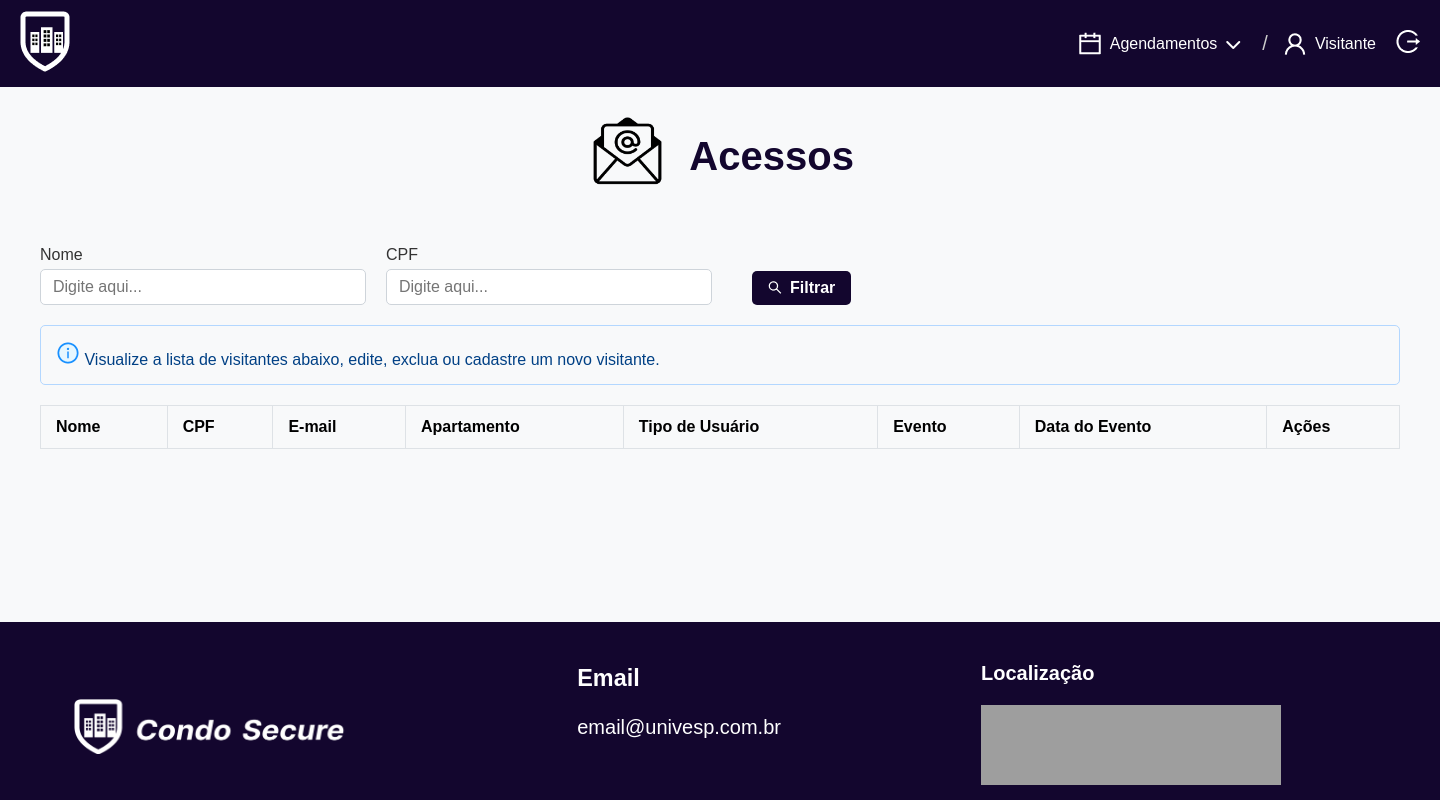
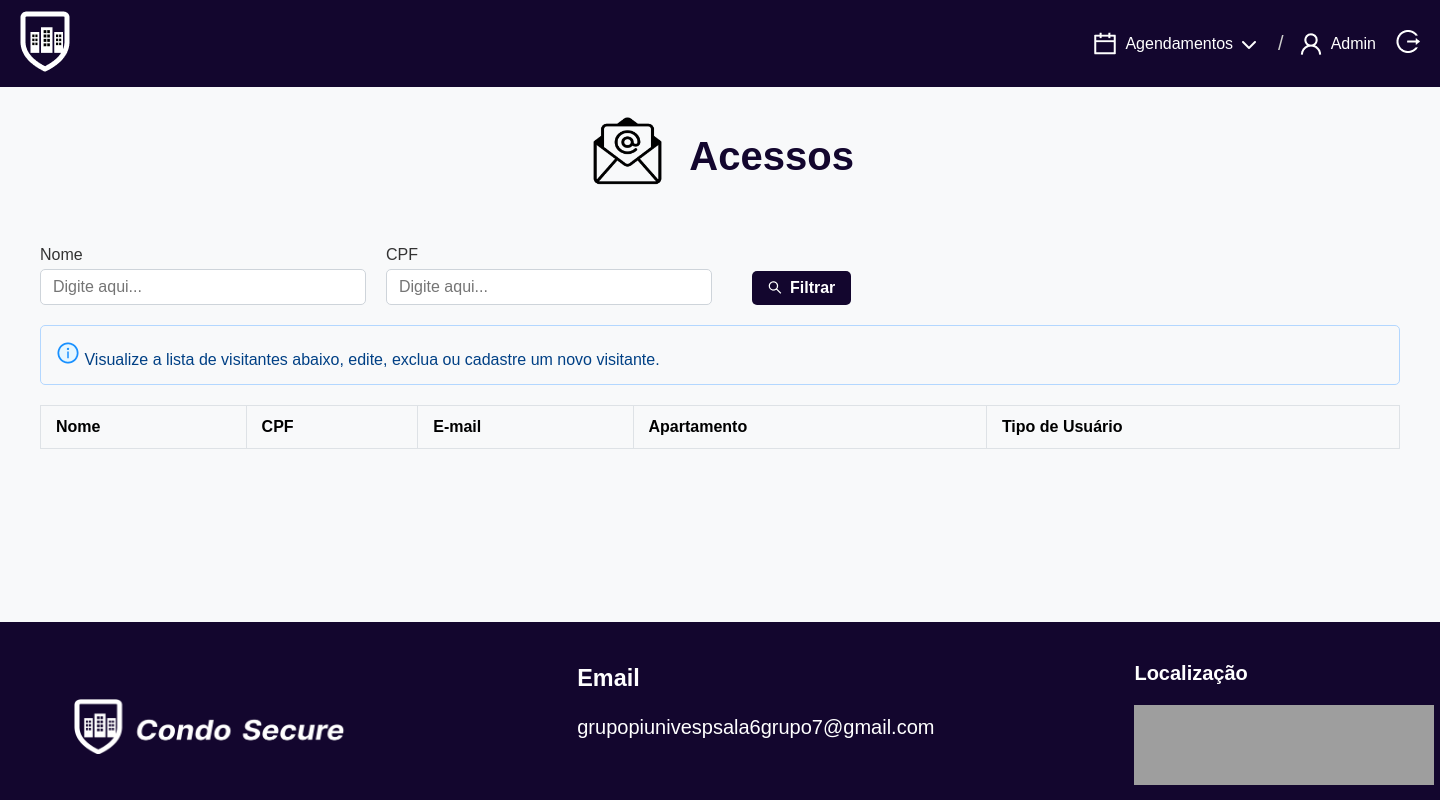
Before and after one commit to larissathie/Projeto-Integrador-II, a Flask app: page /pesquisaNome in a window 1440 px wide. Run offline with Flask 3, Linux system fonts and the light colour scheme; lists and menus that the app fills with data are empty; grey boxes are pictures that could not be loaded.

Commit message:
Ajustes feitos

```diff
--- a/app.py
+++ b/app.py
@@ -196,7 +196,6 @@ def delete(cpf):
     db.session.commit()
     return redirect(url_for('cadastrar_familiares'))
 
-
 #Rota para página salão de festas
 @app.route('/salaoDeFestas', methods=['GET', 'POST'])
 def salaoDeFestas():
@@ -295,7 +294,6 @@ def churrasqueira():
     error = request.args.get('error')
     return render_template('cad_con_churrasqueira.html', nome=nome_usuario, familiares=familiares , error = error)
 
-
 ###ROTA PARA CADASTRO DE EVENTO CHURRASQUEIRA
 @app.route('/cadastro_churrasqueira', methods=['GET', 'POST'])
 def cadEventoChurras():
@@ -365,7 +363,6 @@ def cadEventoChurras():
                          todosEventos=todosEventos,
                          error=error)
 
-
 ## ROTA PARA DELETAR EVENTO
 @app.route('/evento/<int:id>/deleteChurras', methods=('POST',))
 def deleteEventoChurras(id):
@@ -380,7 +377,9 @@ def deleteEventoChurras(id):
 def cadastrar_visitantes_Salao(id):
     eventoCarregado = get_eventos(id)
     convidadosCarregados = get_convidados(id)
-    return render_template('cad_con_salaoF.html', evento = eventoCarregado , convidados = convidadosCarregados)
+    nome = session.get('usuario_nome')
+
+    return render_template('cad_con_salaoF.html', evento = eventoCarregado , convidados = convidadosCarregados , nome=nome)
 
 ## ROTA PARA DELETAR CONVIDADO SALÃO
 @app.route('/<int:id>/deleteConvidadoSalao', methods=('POST',))
@@ -397,8 +396,8 @@ def deleteConvidadoSalao(id):
 def cadastrar_visitantes_Churras(id):
     eventoCarregado = get_eventos(id)
     convidadosCarregados = get_convidados(id)
-    return render_template('cad_con_churrasqueira.html', evento = eventoCarregado , convidados = convidadosCarregados)
-
+    nome = session.get('usuario_nome')
+    return render_template('cad_con_churrasqueira.html', evento = eventoCarregado , convidados = convidadosCarregados, nome=nome)
 
 ## Rota para adicionar visitantes ao evento
 @app.route('/addVisitanteSalao/<int:id>' , methods=['GET','POST'])
@@ -452,12 +451,10 @@ def adicionarVisitanteChurras(id):
       return redirect(url_for('cadastrar_visitantes_Churras', id = idEvento))
     return render_template('cad_con_churrasqueira.html')
 
-
 ### ROTA PARA CRIAR USUÁRIOS / MORADORES
 @app.route('/criar', methods=['GET','POST'])
 def cadastrar_usuario():
     if request.method == 'POST':
-        # Corrigindo os nomes dos campos (devem ser iguais ao "name" no HTML)
         form_nome = request.form['nome'].lower()
         form_email = request.form['email'].lower()
         form_cpf = request.form['cpf']
@@ -468,32 +465,31 @@ def cadastrar_usuario():
         # Validações
         if not all([form_nome, form_email, form_cpf, form_ap, form_senha, form_admin]):
             flash('Todos os campos são obrigatórios!', 'error')
-            return render_template('p_cadastrar_morador.html', error="Todos os campos são obrigatórios!")
+            return redirect(url_for('Cadastrar_moradores'))
 
-        # ✅ CORREÇÃO: Converter CPF para int e validar
+        # Converte CPF para int e validar
         try:
             cpf_int = int(form_cpf)
         except ValueError:
             flash('CPF deve conter apenas números!', 'error')
-            return render_template('p_cadastrar_morador.html', error="CPF deve conter apenas números!")
+            return redirect(url_for('Cadastrar_moradores'))
 
-        # ✅ CORREÇÃO: Usar cpf_int na consulta
+        # Usar cpf_int na consulta
         usuario_existente = Usuario.query.filter_by(cpf=cpf_int).first()
         if usuario_existente:
             flash('CPF já cadastrado no sistema!', 'error')
-            return render_template('p_cadastrar_morador.html', error="CPF Já Cadastrado!")
+            return redirect(url_for('Cadastrar_moradores'))
 
         # Verificar se email já existe
         email_existente = Usuario.query.filter_by(email=form_email).first()
         if email_existente:
             flash('Email já cadastrado no sistema!', 'error')
-            return render_template('p_cadastrar_morador.html', error="Email Já Cadastrado!")
+            return redirect(url_for('Cadastrar_moradores'))
 
-        # ✅ CORREÇÃO: Usar cpf_int na criação do usuário
         # Criar novo usuário
         try:
             novo_usuario = Usuario(
-                cpf=cpf_int,  # ✅ AGORA É INT
+                cpf=cpf_int,
                 nome=form_nome,
                 apartamento=form_ap,
                 email=form_email,
@@ -503,16 +499,13 @@ def cadastrar_usuario():
             db.session.add(novo_usuario)
             db.session.commit()
             flash('Usuário cadastrado com sucesso!', 'success')
-            return redirect(url_for('cadastrar_usuario'))
+            return redirect(url_for('Cadastrar_moradores'))
         except Exception as e:
             db.session.rollback()
             flash(f'Erro ao cadastrar usuário: {str(e)}', 'error')
-            return render_template('p_cadastrar_morador.html', error="Erro ao cadastrar usuário")
+            return redirect(url_for('Cadastrar_moradores'))
 
-    return render_template('p_cadastrar_morador.html')
-
-
-
+    return redirect(url_for('Cadastrar_moradores'))
 
 ### ROTA PARA EXCLUIR USUÁRIOS / MORADORES
 @app.route('/excluir_morador/<int:cpf>', methods=['POST'])
@@ -546,6 +539,7 @@ def excluir_morador(cpf):
 ## ROTA PARA PESQUISAR ACESSO
 @app.route('/pesquisaNome', methods=['GET','POST'])
 def pesquisaAcesso():
+    nome = session.get('usuario_nome')
     if request.method == 'POST':
         form_nome = request.form['nome'].strip().lower() if request.form['nome'] else None
         form_cpf = request.form['cpf'].strip() if request.form['cpf'] else None
@@ -553,7 +547,7 @@ def pesquisaAcesso():
         # Se ambos os campos estão vazios
         if not form_nome and not form_cpf:
             flash('Preencha pelo menos um campo para pesquisar!', 'error')
-            return render_template('pesquisar_acessos.html')
+            return render_template('pesquisar_acessos.html', nome=nome)
 
         # Pesquisa por CPF (tem prioridade)
         if form_cpf:
@@ -569,7 +563,7 @@ def pesquisaAcesso():
                 # Buscar em Familiares
                 familiar = Familiar.query.filter_by(cpf_visitante=cpf_int).all()
                 if familiar:
-                    tipoDeAcesso = 'Familiar'
+                    tipoDeAcesso = 'Visitante'
                     return render_template('pesquisar_acessos.html', pessoa=familiar, tipoDePessoa=tipoDeAcesso)
 
                 # Buscar em Convidados (CPF é string aqui)
@@ -578,11 +572,11 @@ def pesquisaAcesso():
                     tipoDeAcesso = 'Convidado'
                     convidadoEncontrado = convidado[0] if convidado else None
                     eventoEncontrado = Espaco.query.filter_by(id=convidadoEncontrado.id_agendamento).first() if convidadoEncontrado else None
-                    return render_template('pesquisar_acessos.html', pessoa=convidado, tipoDePessoa=tipoDeAcesso, evento=eventoEncontrado)
+                    return render_template('pesquisar_acessos.html', pessoa=convidado, tipoDePessoa=tipoDeAcesso, evento=eventoEncontrado, nome=nome)
 
             except ValueError:
                 flash('CPF deve conter apenas números!', 'error')
-                return render_template('pesquisar_acessos.html')
+                return render_template('pesquisar_acessos.html', nome=nome)
 
         # Pesquisa por NOME (se CPF não foi preenchido ou não encontrou)
         if form_nome:
@@ -590,7 +584,7 @@ def pesquisaAcesso():
             morador = Usuario.query.filter(Usuario.nome.ilike(f'%{form_nome}%')).all()
             if morador:
                 tipoDeAcesso = 'Morador'
-                return render_template('pesquisar_acessos.html', pessoa=morador, tipoDePessoa=tipoDeAcesso)
+                return render_template('pesquisar_acessos.html', pessoa=morador, tipoDePessoa=tipoDeAcesso, nome=nome)
 
             # Buscar em Convidados
             convidado = ConvidadoEvento.query.filter(ConvidadoEvento.nome.ilike(f'%{form_nome}%')).all()
@@ -598,19 +592,19 @@ def pesquisaAcesso():
                 tipoDeAcesso = 'Convidado'
                 convidadoEncontrado = convidado[0] if convidado else None
                 eventoEncontrado = Espaco.query.filter_by(id=convidadoEncontrado.id_agendamento).first() if convidadoEncontrado else None
-                return render_template('pesquisar_acessos.html', pessoa=convidado, tipoDePessoa=tipoDeAcesso, evento=eventoEncontrado)
+                return render_template('pesquisar_acessos.html', pessoa=convidado, tipoDePessoa=tipoDeAcesso, evento=eventoEncontrado, nome=nome)
 
             # Buscar em Familiares
             familiar = Familiar.query.filter(Familiar.nome.ilike(f'%{form_nome}%')).all()
             if familiar:
-                tipoDeAcesso = 'Familiar'
-                return render_template('pesquisar_acessos.html', pessoa=familiar, tipoDePessoa=tipoDeAcesso)
+                tipoDeAcesso = 'Visitante'
+                return render_template('pesquisar_acessos.html', pessoa=familiar, tipoDePessoa=tipoDeAcesso, nome=nome)
 
         # Se não encontrou nada
         flash('Nenhum resultado encontrado!', 'error')
-        return render_template('pesquisar_acessos.html')
+        return render_template('pesquisar_acessos.html', nome=nome)
 
-    return render_template('pesquisar_acessos.html')
+    return render_template('pesquisar_acessos.html', nome=nome)
 
 @app.route('/seu-formulario', methods=['GET', 'POST'])
 def handle_form():
@@ -673,7 +667,5 @@ def get_convidado_unico(idConvidado):
 
 
 
-
-
 if __name__ == '__main__':
     app.run(debug=True)
--- a/templates/cad_con_churrasqueira.html
+++ b/templates/cad_con_churrasqueira.html
@@ -3,7 +3,7 @@
 <head>
     <meta charset="UTF-8">
     <meta name="viewport" content="width=device-width, initial-scale=1.0">
-    <title>Cadastrar Familiares</title>
+    <title>Cadastrar convidados Churrasqueira</title>
     <link rel="stylesheet" href="/static/css/cad_con_churrasqueira.css">
     <link rel="preconnect" href="https://fonts.googleapis.com">
     <link rel="preconnect" href="https://fonts.gstatic.com" crossorigin>
@@ -131,7 +131,7 @@
             <div class="dados_rodape">
                 <div class="email_rodape">
                     <h3>Email</h3>
-                    <p>email@univesp.com.br</p>
+                    <p>grupopiunivespsala6grupo7@gmail.com</p>
                 </div>
                 <div class="localizacao_rodape">
                     <p>Localização</p>
--- a/templates/cad_con_salaoF.html
+++ b/templates/cad_con_salaoF.html
@@ -32,7 +32,7 @@
                         <i class="fa-solid fa-chevron-down"></i>
                     </button>
                     <div class="dropdown-content">
-                    <a href="{{ url_for('cadastrar_familiares') }}">Cadastrar Familiares</a>
+                        <a href="{{ url_for('cadastrar_familiares') }}">Cadastrar Familiares</a>
                         <a href="{{ url_for('CadEventoSalao') }}">Salão de Festas</a>
                         <a href="{{ url_for('cadEventoChurras') }}">churrasqueira</a>
                     </div>
@@ -134,7 +134,7 @@
             <div class="dados_rodape">
                 <div class="email_rodape">
                     <h3>Email</h3>
-                    <p>email@univesp.com.br</p>
+                    <p>grupopiunivespsala6grupo7@gmail.com</p>
                 </div>
                 <div class="localizacao_rodape">
                     <p>Localização</p>
--- a/templates/p_agend_churrasqueira.html
+++ b/templates/p_agend_churrasqueira.html
@@ -177,7 +177,7 @@
             <div class="dados_rodape">
                 <div class="email_rodape">
                     <h3>Email</h3>
-                    <p>email@univesp.com.br</p>
+                    <p>grupopiunivespsala6grupo7@gmail.com</p>
                 </div>
                 <div class="localizacao_rodape">
                     <p>Localização</p>
--- a/templates/p_agend_salaoF.html
+++ b/templates/p_agend_salaoF.html
@@ -177,7 +177,7 @@
             <div class="dados_rodape">
                 <div class="email_rodape">
                     <h3>Email</h3>
-                    <p>email@univesp.com.br</p>
+                    <p>grupopiunivespsala6grupo7@gmail.com</p>
                 </div>
                 <div class="localizacao_rodape">
                     <p>Localização</p>
--- a/templates/p_cadastrar_familiares.html
+++ b/templates/p_cadastrar_familiares.html
@@ -149,7 +149,7 @@
             <div class="dados_rodape">
                 <div class="email_rodape">
                     <h3>Email</h3>
-                    <p>email@univesp.com.br</p>
+                    <p>grupopiunivespsala6grupo7@gmail.com</p>
                 </div>
                 <div class="localizacao_rodape">
                     <p>Localização</p>
--- a/templates/p_inicial_administrador.html
+++ b/templates/p_inicial_administrador.html
@@ -128,7 +128,7 @@
             <div class="dados_rodape">
                 <div class="email_rodape">
                     <h3>Email</h3>
-                    <p>email@univesp.com.br</p>
+                    <p>grupopiunivespsala6grupo7@gmail.com</p>
                 </div>
                 <div class="localizacao_rodape">
                     <p>Localização</p>
--- a/templates/pesquisar_acessos.html
+++ b/templates/pesquisar_acessos.html
@@ -37,7 +37,7 @@
                 <span class="separador">/</span>
                 <span class="link-navegacao link-usuario">
                     <img src="/static/imagens/icone_usuario.png" alt="Ícone do usuário">
-                    {{ nome|title if nome else 'Visitante'}}
+                    {{ nome|title if nome else 'Admin'}}
                 </span>
             </div>
             <div class="icone_sair">
@@ -100,48 +100,77 @@
             <thead>
                 <tr>
                     <th>Nome</th>
+                    {% if tipoDePessoa != "Convidado" %}
                     <th>CPF</th>
+                    {% if tipoDePessoa != "Visitante" %}
                     <th>E-mail</th>
+                    {% endif %}
+                    {% endif %}
                     <th>Apartamento</th>
                     <th>Tipo de Usuário</th>
+                    {% if tipoDePessoa == "Convidado"  %}
                     <th>Evento</th>
                     <th>Data do Evento</th>
+                    {% endif %}
+                    <!--
                     <th>Ações</th>
+                    -->
                 </tr>
             </thead>
                 <tbody>
                 {% for pessoas in pessoa %}
                 <tr>
                     <td>{{ pessoas.nome }}</td>
-                    {% if tipoDePessoa == "Convidado"  %}
+                    {% if tipoDePessoa == "Convidado" %}
+                    <!--
                     <td>{{ pessoas.cpf_visitante }}</td>
+                    -->
                     {% else %}
-                    <td>{{ pessoas.cpf }}</td>
+                        {% if tipoDePessoa == "Visitante" %}
+                        <td>{{ pessoas.cpf_visitante }}</td>
+                        {% else %}
+                        <td>{{ pessoas.cpf }}</td>
+                        {% endif %}
                     {% endif %}
+                    {% if tipoDePessoa != "Convidado" and tipoDePessoa != "Visitante"  %}
                     <td>{{ pessoas.email }}</td>
+                    {% endif %}
                     <td>{{ pessoas.apartamento }}</td>
                     <td>
-                        {% if pessoas.admin == 'sim' %}
-                            Administrador
+                        {% if tipoDePessoa == "Convidado" %}
+                            Convidado
                         {% else %}
-                            Morador
+                            {% if pessoas.admin == 'sim' %}
+                                Administrador
+                            {% else %}
+                                {% if tipoDePessoa == "Convidado"  %}
+                                Convidado
+                                {% endif %}
+                                {% if tipoDePessoa == "Morador"  %}
+                                Morador
+                                {% endif %}
+                                {% if tipoDePessoa == "Visitante"  %}
+                                Visitante
+                                {% endif %}
+                            {% endif %}
                         {% endif %}
                     </td>
-
                     {% if tipoDePessoa == "Convidado"  %}
                     <td>{{ evento.ambientes }}</td>
                     <td>{{ evento.data }}</td>
                     {% endif %}
+                    {#
                     <td>
-                        {#
+
                         <form action="{{ url_for('excluir_morador', cpf=morador.cpf) }}" method="POST"
                             onsubmit="return confirm('Tem certeza que deseja excluir este morador?')">
                             <button type="submit" class="btn-excluir" style="background: none; border: none; cursor: pointer;">
                             <img src="/static/imagens/lixeira.png" alt="Excluir morador">
                             </button>
                         </form>
-                        #}
+
                     </td>
+                    #}
                 </tr>
                 {% endfor %}
             </tbody>
@@ -157,7 +186,7 @@
             <div class="dados_rodape">
                 <div class="email_rodape">
                     <h3>Email</h3>
-                    <p>email@univesp.com.br</p>
+                    <p>grupopiunivespsala6grupo7@gmail.com</p>
                 </div>
                 <div class="localizacao_rodape">
                     <p>Localização</p>
```
Also changed, not shown: templates/p_cadastrar_morador.html (+7 -7 lines).
